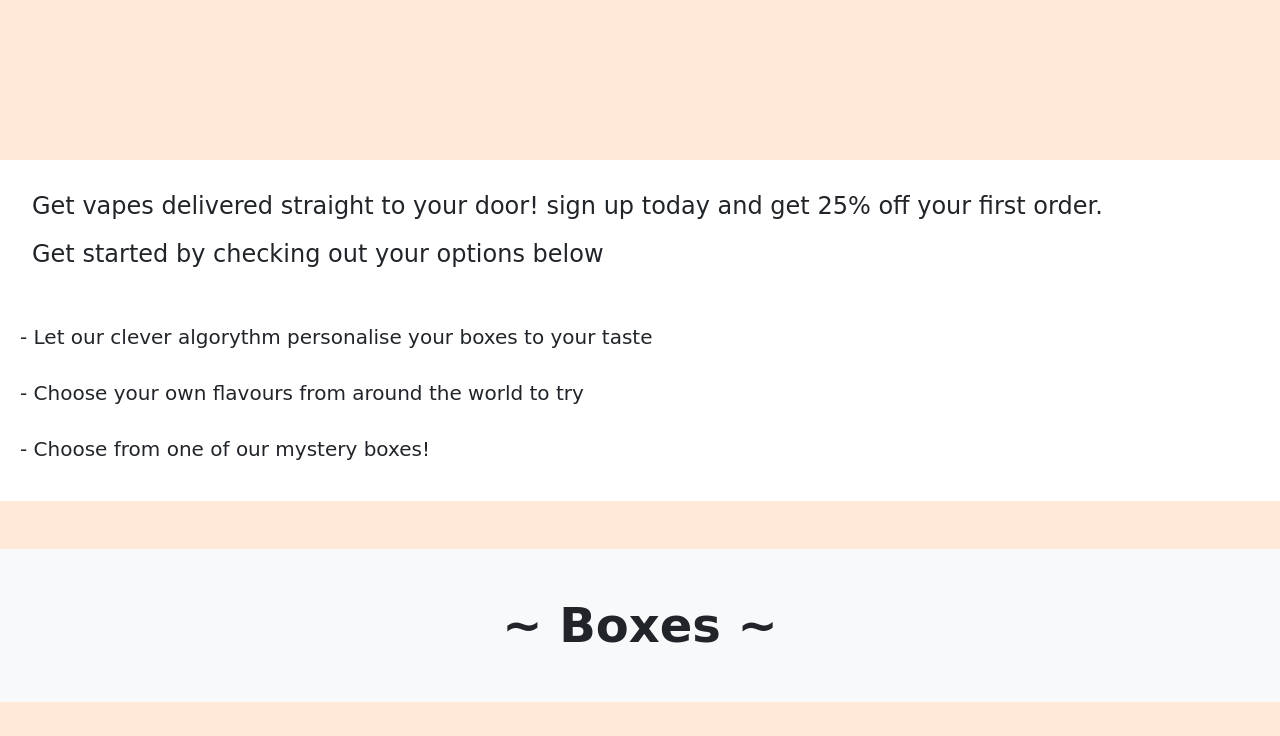
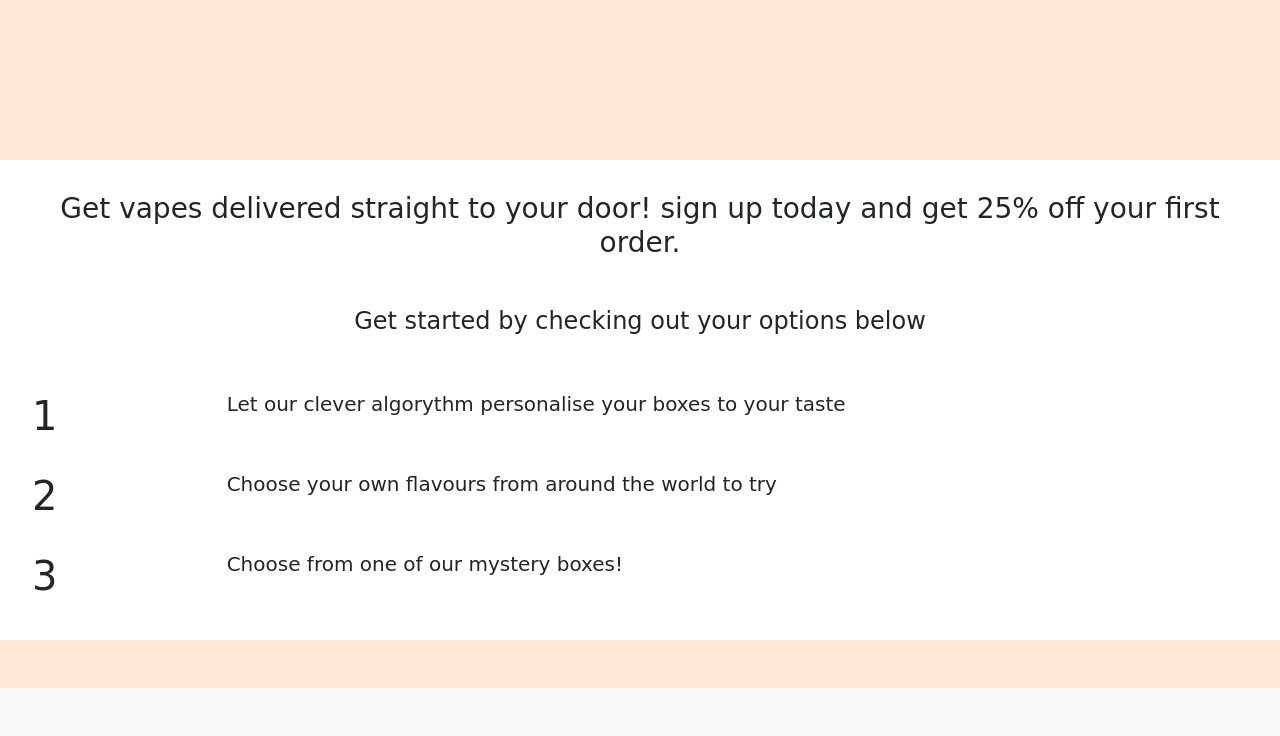
Before and after one commit to Danny-Lambert/elVapoTwo, a website with bundled scripts: page index.html in a window 1280 px wide. Shown: the part 664-1400 px from the top of the page. Built offline with nearby package versions, Linux system fonts and the light colour scheme; a web font is replaced by a local one.

Commit message:
centered text

```diff
--- a/index.html
+++ b/index.html
@@ -47,23 +47,28 @@
         </div>
     </div>
 <div class="second-page w-100 h-50">
-    <div class="row mb-5">
-        <h4>Get vapes delivered straight to your door! sign up today and get 25% off your first order.</h4>
+    <div class="row mb-5 text-center">
+        <h3 class="mb-5">Get vapes delivered straight to your door! sign up today and get 25% off your first order.</h3>
         <br>
         <br>
         <h4>Get started by checking out your options below</h4>
     </div>
     <div class="row mb-4">
-        <h5 class="col-12 p-0"> - Let our clever algorythm personalise your boxes to your taste</h5>
+        <h1 class="col-2">1</h1>
+        <h5 class="col-10 p-0">Let our clever algorythm personalise your boxes to your taste</h5>
         <!-- <img class="col-6 algoImage" src="./images/algorthym.jpg"> -->
     </div>
     <div class="row mb-4">
         <!-- <img class="col-6 algoImage" src="./images/world.png"> -->
-        <h5 class="col-12 p-0"> - Choose your own flavours from around the world to try</h5>
+        <h1 class="col-2">2</h1>
+
+        <h5 class="col-10 p-0">Choose your own flavours from around the world to try</h5>
 
     </div>
     <div class="row">
-        <h5 class="col-12 p-0"> - Choose from one of our mystery boxes!</h5>
+        <h1 class="col-2">3</h1>
+
+        <h5 class="col-10 p-0">Choose from one of our mystery boxes!</h5>
         <!-- <img class="col-6 algoImage" src="./images/algorthym.jpg"> -->
 
     </div>
```
